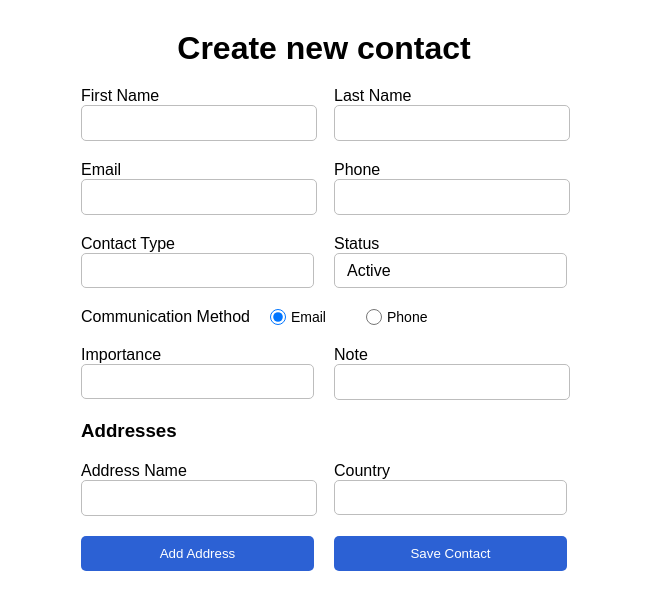
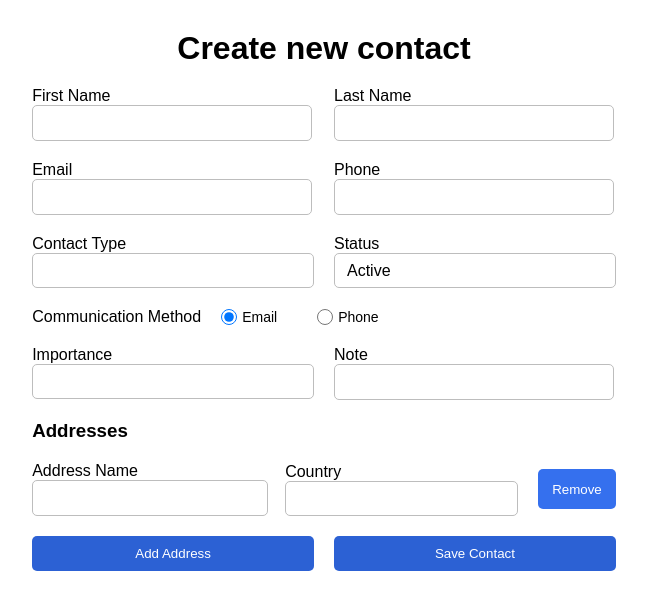
Before and after one commit to Milky0-Oway/dynamic-form, a React (Vite) app in the folder client/: page /create in a window 1280 px wide. Shown: the top 610 px of the page, without its empty margins (316-963 px from the left). Built offline with nearby package versions, Linux system fonts and the light colour scheme.

Commit message:
feat: added remove button

```diff
--- a/client/src/components/AddressFields/AddressFields.jsx
+++ b/client/src/components/AddressFields/AddressFields.jsx
@@ -2,7 +2,7 @@ import { Input } from '../Input/Input';
 import { Select } from '../Select/Select';
 import styles from './AddressFields.module.css';
 
-export const AddressFields = ({ fields, register }) => {
+export const AddressFields = ({ fields, register, remove }) => {
     return (
         <>
             {fields.map((field, index) => (
@@ -25,6 +25,13 @@ export const AddressFields = ({ fields, register }) => {
                             { value: 'UK', label: 'UK' },
                         ]}
                     />
+                    <button
+                        className={styles.button}
+                        type="button"
+                        onClick={() => remove(index)}
+                    >
+                        Remove
+                    </button>
                 </div>
             ))}
         </>
--- a/client/src/components/AddressFields/AddressFields.module.css
+++ b/client/src/components/AddressFields/AddressFields.module.css
@@ -1,9 +1,24 @@
 .fieldGroup {
     display: grid;
-    grid-template-columns: 1fr 1fr;
+    grid-template-columns: 3fr 3fr 1fr;
     gap: 20px;
+    justify-content: center;
+    align-items: center;
 }
 
 .fullWidth {
     grid-column: 1 / -1;
 }
+
+.button {
+    background-color: #3570ee;
+    color: #fff;
+    height: 40px;
+    border: none;
+    border-radius: 5px;
+    cursor: pointer;
+}
+
+.button:hover {
+    background-color: #1e49a5;
+}
--- a/client/src/components/Form/Form.jsx
+++ b/client/src/components/Form/Form.jsx
@@ -45,7 +45,7 @@ export const Form = ({ onSubmit, initialValue }) => {
         },
     });
 
-    const { fields, append } = useFieldArray({
+    const { fields, append, remove } = useFieldArray({
         control,
         name: 'addresses',
     });
@@ -163,7 +163,11 @@ export const Form = ({ onSubmit, initialValue }) => {
             )}
 
             <h3 className={styles.fullWidth}>Addresses</h3>
-            <AddressFields fields={fields} register={register} />
+            <AddressFields
+                fields={fields}
+                register={register}
+                remove={remove}
+            />
 
             <button
                 className={styles.button}
--- a/client/src/components/Form/Form.module.css
+++ b/client/src/components/Form/Form.module.css
@@ -23,7 +23,7 @@
 
 .button {
     background-color: #2c61d4;
-    color: white;
+    color: #fff;
     padding: 10px 20px;
     border: none;
     border-radius: 5px;
```
